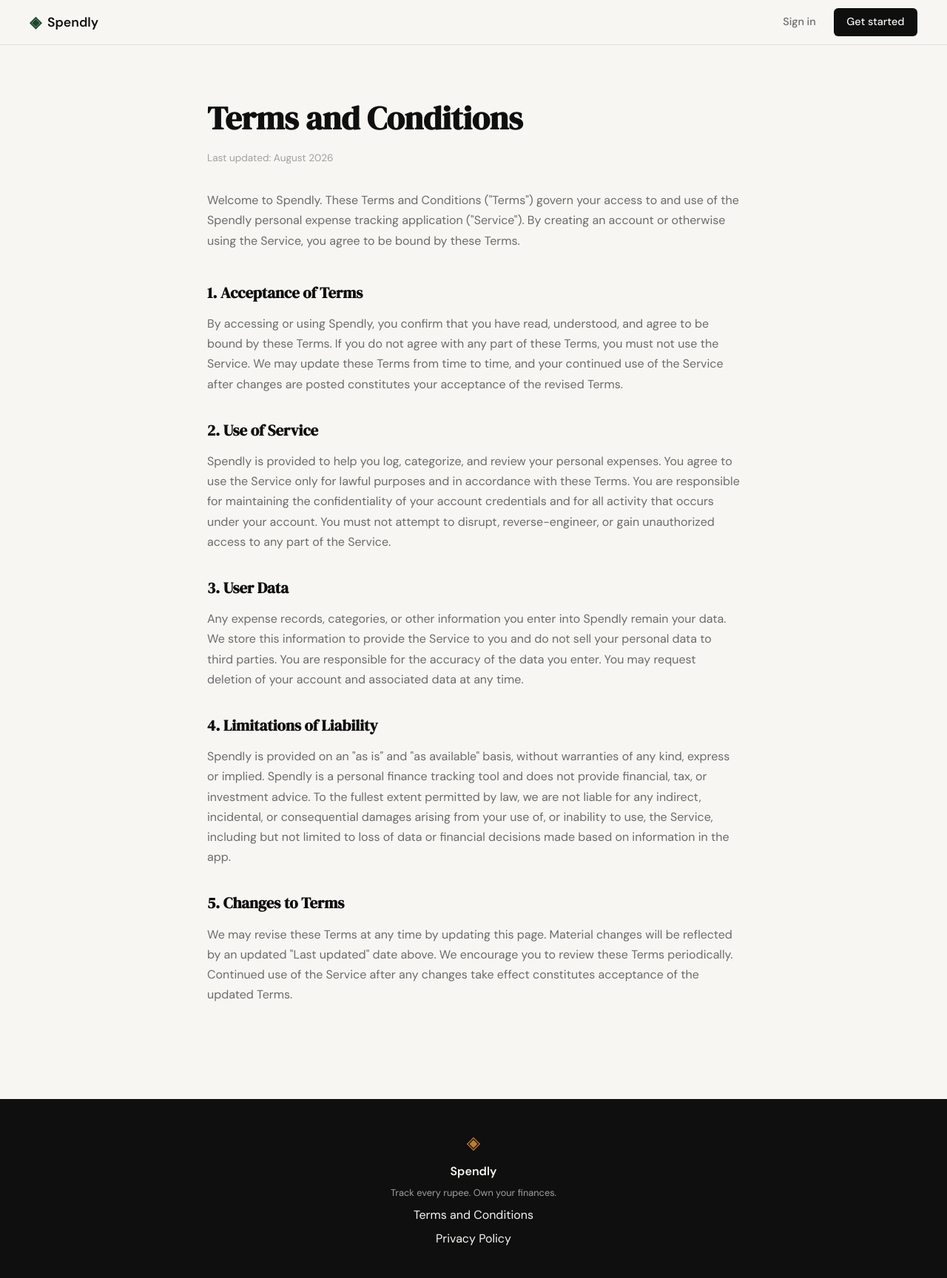
After one commit to srianant58/spendly-learning, a Flask app: page /terms in a window 1280 px wide. The commit adds this page. Shown: the whole page at 74% size. Run offline with Flask 3, Linux system fonts and the light colour scheme.

Commit message:
landing: add terms and conditions page and route

```diff
--- a/app.py
+++ b/app.py
@@ -20,6 +20,11 @@ def register():
 @app.route("/login")
 def login():
     return render_template("login.html")
+
+
+@app.route("/terms")
+def terms():
+    return render_template("terms.html")
 
 
 # ------------------------------------------------------------------ #
--- a/static/css/style.css
+++ b/static/css/style.css
@@ -369,6 +369,54 @@ a { color: inherit; text-decoration: none; }
 }
 
 /* ------------------------------------------------------------------ */
+/* Legal pages                                                         */
+/* ------------------------------------------------------------------ */
+
+.legal {
+    padding: 4rem 2rem 6rem;
+}
+
+.legal-inner {
+    max-width: 720px;
+    margin: 0 auto;
+}
+
+.legal-title {
+    font-family: var(--font-display);
+    font-size: clamp(2rem, 4vw, 2.75rem);
+    color: var(--ink);
+    margin-bottom: 0.5rem;
+}
+
+.legal-updated {
+    font-size: 0.85rem;
+    color: var(--ink-faint);
+    margin-bottom: 2rem;
+}
+
+.legal-intro {
+    color: var(--ink-muted);
+    line-height: 1.7;
+    margin-bottom: 2.5rem;
+}
+
+.legal-section {
+    margin-bottom: 2rem;
+}
+
+.legal-section h2 {
+    font-family: var(--font-display);
+    font-size: 1.3rem;
+    color: var(--ink);
+    margin-bottom: 0.75rem;
+}
+
+.legal-section p {
+    color: var(--ink-muted);
+    line-height: 1.7;
+}
+
+/* ------------------------------------------------------------------ */
 /* Auth pages                                                          */
 /* ------------------------------------------------------------------ */
 
--- a/templates/base.html
+++ b/templates/base.html
@@ -34,7 +34,7 @@
             <span class="brand-icon">◈</span>
             <span class="footer-name">Spendly</span>
             <p class="footer-copy">Track every rupee. Own your finances.</p>
-            <a href="#">Terms and Conditions</a>
+            <a href="{{ url_for('terms') }}">Terms and Conditions</a>
             <a href="#">Privacy Policy</a>
         </div>
     </footer>
--- /dev/null
+++ b/templates/terms.html
@@ -0,0 +1,77 @@
+{% extends "base.html" %}
+
+{% block title %}Terms and Conditions — Spendly{% endblock %}
+
+{% block content %}
+
+<section class="legal">
+    <div class="legal-inner">
+        <h1 class="legal-title">Terms and Conditions</h1>
+        <p class="legal-updated">Last updated: August 2026</p>
+
+        <p class="legal-intro">
+            Welcome to Spendly. These Terms and Conditions ("Terms") govern your access to and
+            use of the Spendly personal expense tracking application ("Service"). By creating an
+            account or otherwise using the Service, you agree to be bound by these Terms.
+        </p>
+
+        <div class="legal-section">
+            <h2>1. Acceptance of Terms</h2>
+            <p>
+                By accessing or using Spendly, you confirm that you have read, understood, and
+                agree to be bound by these Terms. If you do not agree with any part of these
+                Terms, you must not use the Service. We may update these Terms from time to time,
+                and your continued use of the Service after changes are posted constitutes your
+                acceptance of the revised Terms.
+            </p>
+        </div>
+
+        <div class="legal-section">
+            <h2>2. Use of Service</h2>
+            <p>
+                Spendly is provided to help you log, categorize, and review your personal
+                expenses. You agree to use the Service only for lawful purposes and in accordance
+                with these Terms. You are responsible for maintaining the confidentiality of your
+                account credentials and for all activity that occurs under your account. You must
+                not attempt to disrupt, reverse-engineer, or gain unauthorized access to any part
+                of the Service.
+            </p>
+        </div>
+
+        <div class="legal-section">
+            <h2>3. User Data</h2>
+            <p>
+                Any expense records, categories, or other information you enter into Spendly
+                remain your data. We store this information to provide the Service to you and do
+                not sell your personal data to third parties. You are responsible for the
+                accuracy of the data you enter. You may request deletion of your account and
+                associated data at any time.
+            </p>
+        </div>
+
+        <div class="legal-section">
+            <h2>4. Limitations of Liability</h2>
+            <p>
+                Spendly is provided on an "as is" and "as available" basis, without warranties of
+                any kind, express or implied. Spendly is a personal finance tracking tool and does
+                not provide financial, tax, or investment advice. To the fullest extent permitted
+                by law, we are not liable for any indirect, incidental, or consequential damages
+                arising from your use of, or inability to use, the Service, including but not
+                limited to loss of data or financial decisions made based on information in the
+                app.
+            </p>
+        </div>
+
+        <div class="legal-section">
+            <h2>5. Changes to Terms</h2>
+            <p>
+                We may revise these Terms at any time by updating this page. Material changes
+                will be reflected by an updated "Last updated" date above. We encourage you to
+                review these Terms periodically. Continued use of the Service after any changes
+                take effect constitutes acceptance of the updated Terms.
+            </p>
+        </div>
+    </div>
+</section>
+
+{% endblock %}
```
